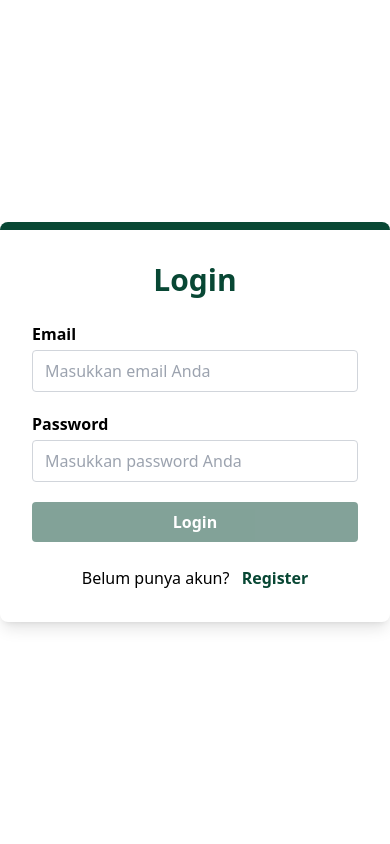
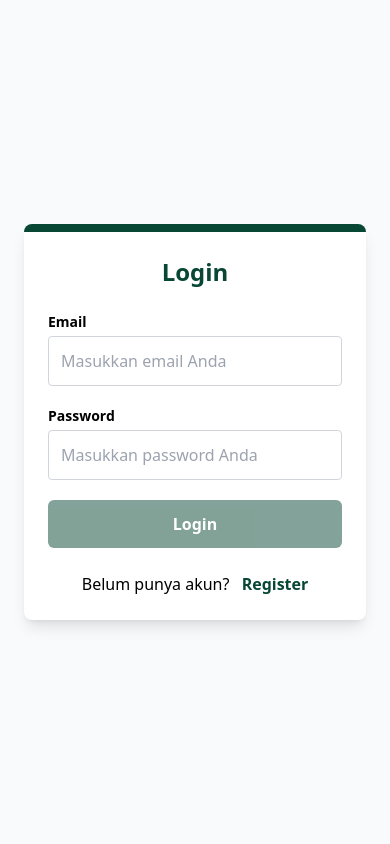
Before and after one commit to choerulram/Aplikasi-Keuangan, a CodeIgniter 4 app: the page made by app/Views/Auth/login.php in a window 390 px wide. Run offline with PHP 8.4 and a stand-in for CodeIgniter, Linux system fonts and the light colour scheme; the template is opened without the code that fills it, so the values that code supplies are empty; some libraries are stand-ins or nearby versions.

Commit message:
style(login): adjust mobile UI for responsive layout

```diff
--- a/app/Views/Auth/login.php
+++ b/app/Views/Auth/login.php
@@ -1,26 +1,26 @@
 <?= $this->extend('layouts/auth') ?>
 <?= $this->section('content') ?>
 <div class="hidden bg-main border-main text-dark"></div>
-<div class="min-h-screen flex items-center justify-center">
-  <div class="w-full max-w-md rounded-lg shadow-lg p-8 border-t-8 border-main bg-white flex flex-col items-center">
-    <h2 class="text-3xl font-bold text-main mb-6 w-full text-center">Login</h2>
+<div class="min-h-screen flex items-center justify-center p-6 bg-gray-50">
+  <div class="w-full max-w-md sm:max-w-md md:max-w-lg lg:max-w-xl rounded-lg shadow-lg p-6 sm:p-8 border-t-8 border-main bg-white flex flex-col items-center">
+    <h2 class="text-2xl sm:text-3xl font-bold text-main mb-6 w-full text-center">Login</h2>
     <?php if (session()->getFlashdata('error')): ?>
       <div class="text-red-600 bg-red-100 border border-red-300 rounded px-4 py-2 mb-4 w-full">
         <?= esc(session()->getFlashdata('error')) ?>
       </div>
     <?php endif; ?>
-    <form method="POST" class="space-y-5 w-full flex flex-col items-center">
+    <form method="POST" class="space-y-5 w-full flex flex-col">
       <?= csrf_field() ?>
       <div class="w-full">
-        <label class="block text-dark font-semibold mb-1 w-full text-left">Email</label>
-        <input type="email" name="email" placeholder="Masukkan email Anda" class="border border-gray-300 rounded px-3 py-2 w-full focus:outline-none focus:ring-2 focus:ring-main" required />
+        <label class="block text-dark font-semibold mb-1 w-full text-left text-sm sm:text-base">Email</label>
+        <input type="email" name="email" placeholder="Masukkan email Anda" autocomplete="email" class="border border-gray-300 rounded px-3 py-3 sm:py-2 w-full text-base focus:outline-none focus:ring-2 focus:ring-main" required />
       </div>
       <div class="w-full">
-        <label class="block text-dark font-semibold mb-1 w-full text-left">Password</label>
-        <input type="password" name="password" id="password-input" placeholder="Masukkan password Anda" class="border border-gray-300 rounded px-3 py-2 w-full focus:outline-none focus:ring-2 focus:ring-main" required />
+        <label class="block text-dark font-semibold mb-1 w-full text-left text-sm sm:text-base">Password</label>
+        <input type="password" name="password" id="password-input" placeholder="Masukkan password Anda" autocomplete="current-password" class="border border-gray-300 rounded px-3 py-3 sm:py-2 w-full text-base focus:outline-none focus:ring-2 focus:ring-main" required />
         <div id="password-error" class="text-red-600 text-sm mt-1 font-semibold italic" style="display:none"></div>
       </div>
-      <button type="submit" class="w-full bg-main hover:bg-highlight text-white font-bold py-2 rounded transition-colors duration-200">Login</button>
+      <button type="submit" class="w-full bg-main hover:bg-highlight text-white font-bold py-3 sm:py-2 rounded-md transition-colors duration-200 text-base">Login</button>
     </form>
     <div class="mt-6 w-full text-center">
       <span class="text-dark">Belum punya akun?</span>
```
Also changed, not shown: public/css/app.css.
